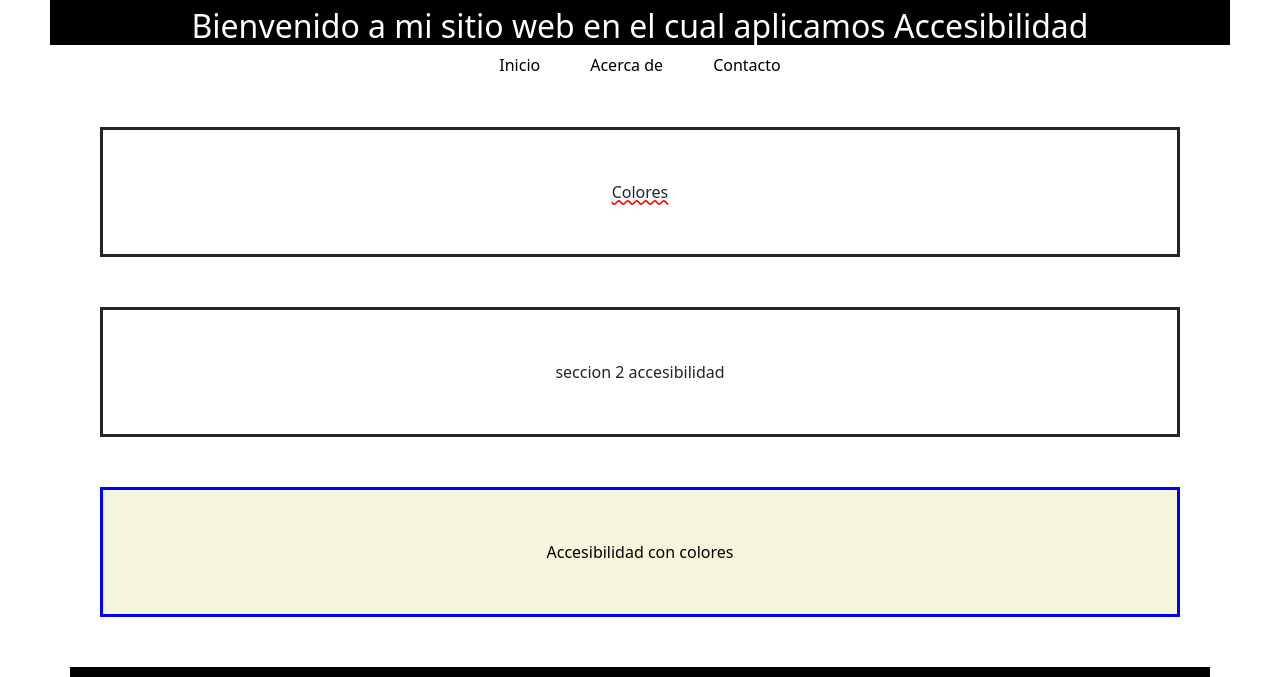
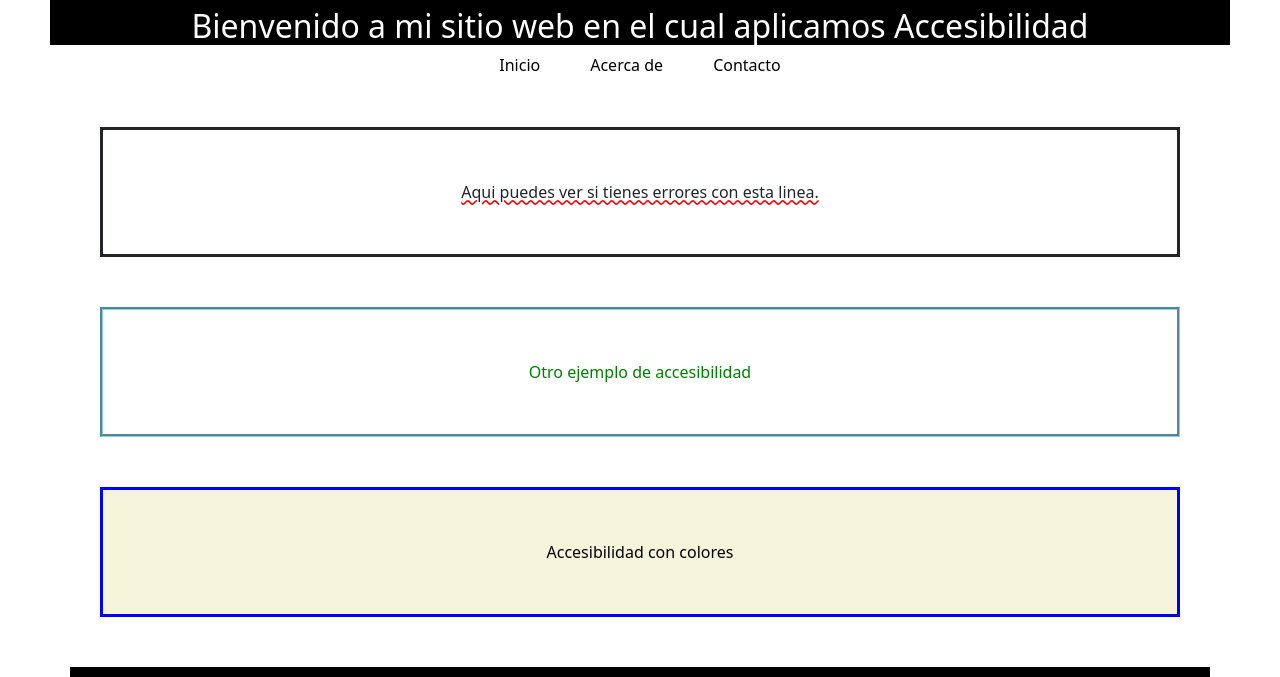
Before and after one commit to Torremolinos/Simulacro, a plain HTML site: page index.html in a window 1280 px wide. Shown: the part 123-800 px from the top of the page. Drawn offline with nearby package versions, Linux system fonts and the light colour scheme.

Commit message:
ultimos retoques

```diff
--- a/index.html
+++ b/index.html
@@ -23,8 +23,8 @@
         <a href="templates/contacto.html">Contacto</a>
     </nav>
     <main>
-        <section class="s1">Colores</section>
-        <section class="s2">seccion 2 accesibilidad</section>
+        <section class="s1">Aqui puedes ver si tienes errores con esta linea.</section>
+        <section class="s2">Otro ejemplo de accesibilidad</section>
         <section class="s3">Accesibilidad con colores</section>
     </main>
     <footer>
--- a/styles/index.css
+++ b/styles/index.css
@@ -23,7 +23,11 @@ nav {
 
 }
 
-.s2 {}
+.s2 {
+    border-style: groove;
+    border-color: skyblue;
+    color :green
+}
 
 .s3 {
     color: black;
```
